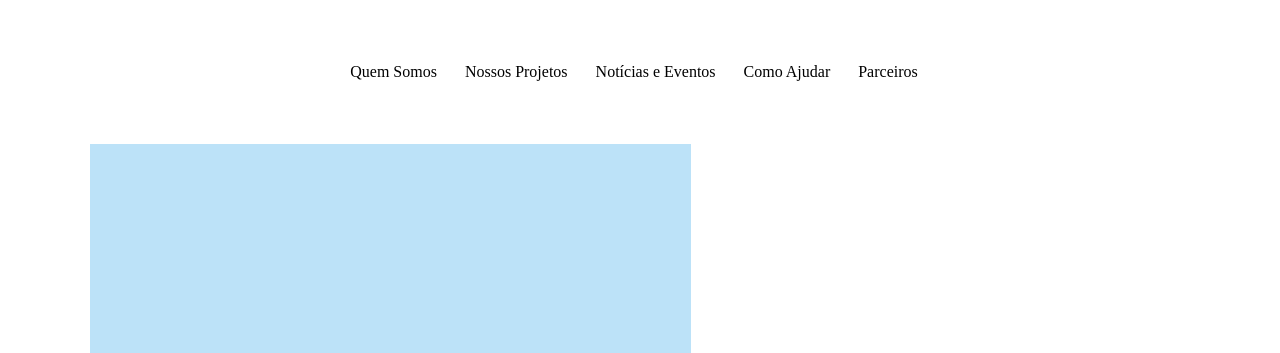
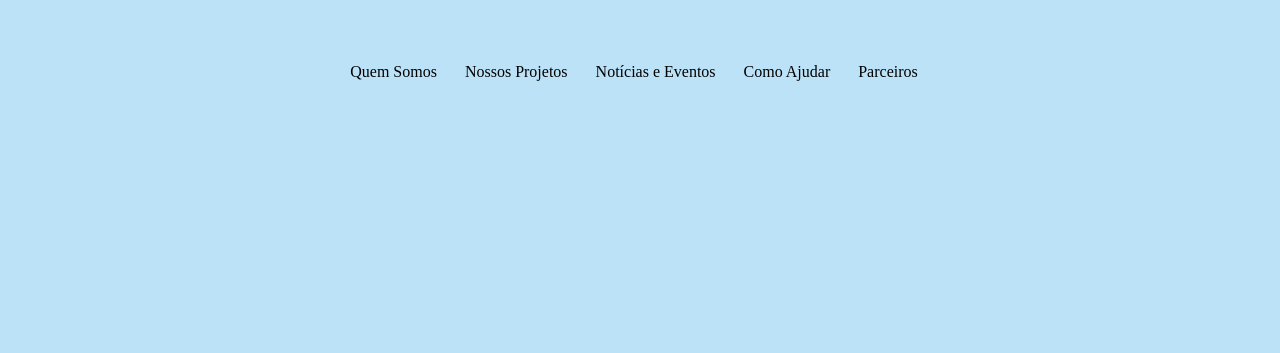
Before and after one commit to LeonardoProdossimo/TrabalhoDW_1P, a plain HTML site: page index.html in a window 1280 px wide. Shown: the top 353 px of the page. Drawn offline with Linux system fonts and the light colour scheme.

Commit message:
Revert "Update style.css"
This reverts commit a1aee28bbb6ec8a9a0defe49f605c61834f12cab.

```diff
--- a/style.css
+++ b/style.css
@@ -1,6 +1,6 @@
 @charset "UTF-8";
 :root{
-    --corBanner:#ffffff;
+    --corBanner:#bce2f8;
 }
 #divMain{
     margin: -8px;
```
